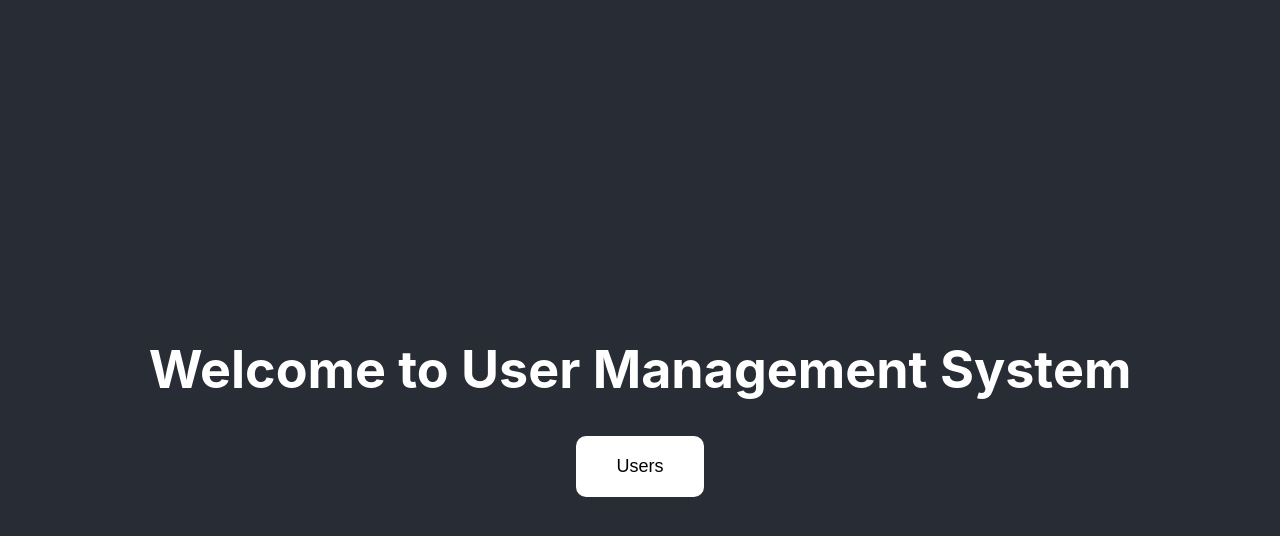
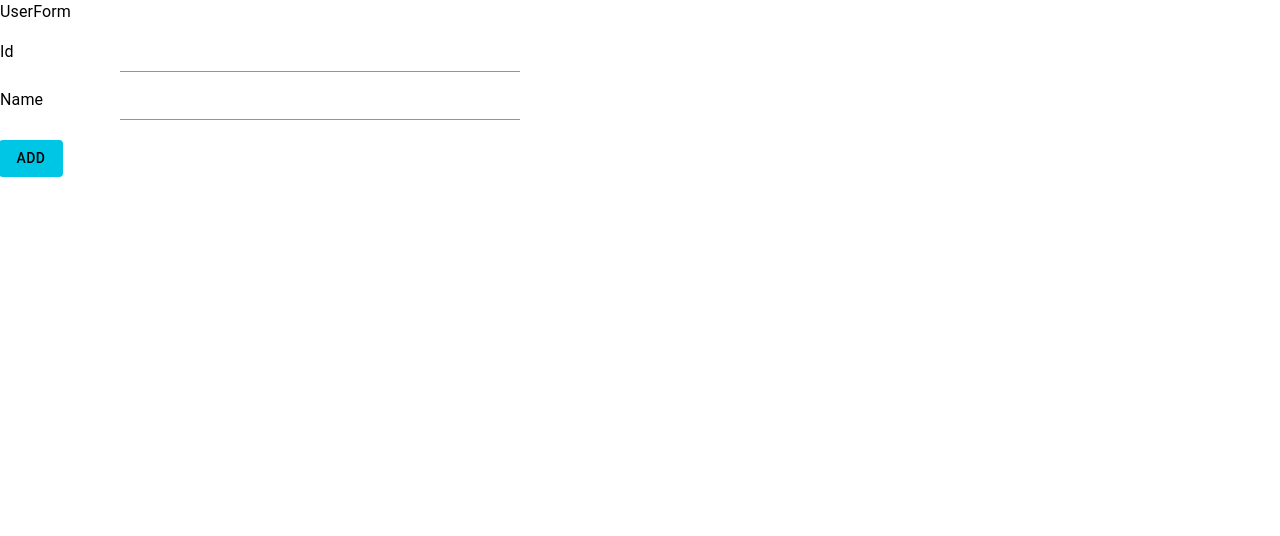
Before and after one commit to RuwanthiLakshika/User-Management-System, a React (Create React App) app in the folder client/: page /users in a window 1280 px wide. Shown: the top 536 px of the page. Built offline with nearby package versions, Linux system fonts and the light colour scheme.

Commit message:
create a userform

```diff
--- /dev/null
+++ b/client/src/UserForm.js
@@ -0,0 +1,87 @@
+import { Grid,Typography} from '@mui/material';
+import Input from '@mui/material/Input';
+import Button from '@mui/material/Button';
+
+const UserForm = props => {
+    return (
+      <Grid
+            container
+            spacing={2}
+            sx={{
+                backgroundColor: '#ffffff',
+                marginBottom: '30px',
+                display:'block',
+            }}
+        >
+            <Grid item xs={12}>
+                <Typography component={'h1'} sx={{color:"#000000"}}>UserForm</Typography>
+            </Grid>
+
+            <Grid item xs={12} sm={6} sx={{display:'flex'}}>
+                <Typography
+                    component={'label'}
+                    htmlFor="id"
+                    sx={{color:"#000000",
+                        marginRight: '20px',
+                        fontSize: '16px',
+                        width: '100px',
+                        display: 'block',
+                    }}
+                    >
+                    Id
+                    </Typography>
+                    <Input
+                        type="number"
+                        id="id"
+                        name="id"
+                        sx={{width: '400px'}}
+                        value={''}
+                        onChange={e=>{}}
+                    />
+            </Grid>
+
+            <Grid item xs={12} sm={6} sx={{display:'flex'}}>
+                <Typography
+                    component={'label'}
+                    htmlFor="id"
+                    sx={{color:"#000000",
+                        marginRight: '20px',
+                        fontSize: '16px',
+                        width: '100px',
+                        display: 'block',
+                    }}
+                    >
+                    Name
+                    </Typography>
+                    <Input
+                        type="text"
+                        id="name"
+                        name="name"
+                        sx={{width: '400px'}}
+                        value={''}
+                        onChange={e=>{}}
+                    />
+            </Grid>
+
+            <Button
+                sx={{
+                   margin:'auto',
+                   marginBottom: '20px',
+                   backgroundColor: '#00c6e6',
+                   color:'#000000',
+                   marginLeft: '15px',
+                   marginTop: '20px',
+                   '&:hover': {
+                        opacity: 0.7,
+                        backgroundColor: '#00c6e6',
+                    }
+                }}
+            >
+                Add
+            </Button>
+
+      </Grid>
+    );
+}
+
+export default UserForm;
--- /dev/null
+++ b/client/src/Users.js
@@ -0,0 +1,9 @@
+import UserForm from "./UserForm";
+
+const Users = () => {
+    return (
+        <UserForm/>
+    );
+}
+
+export default Users;
--- a/client/src/index.js
+++ b/client/src/index.js
@@ -3,12 +3,18 @@
 import './index.css';
 import App from './App';
 import reportWebVitals from './reportWebVitals';
+import { BrowserRouter, Routes, Route } from 'react-router-dom';
+import Users from './Users';
+
 
 const root = ReactDOM.createRoot(document.getElementById('root'));
 root.render(
-  <React.StrictMode>
-    <App />
-  </React.StrictMode>
+  <BrowserRouter>
+    <Routes>
+      <Route path="/" element={<App />} />
+      <Route path="/users" element={<Users/>} />
+    </Routes>
+  </BrowserRouter>
 );
 
 // If you want to start measuring performance in your app, pass a function
```
